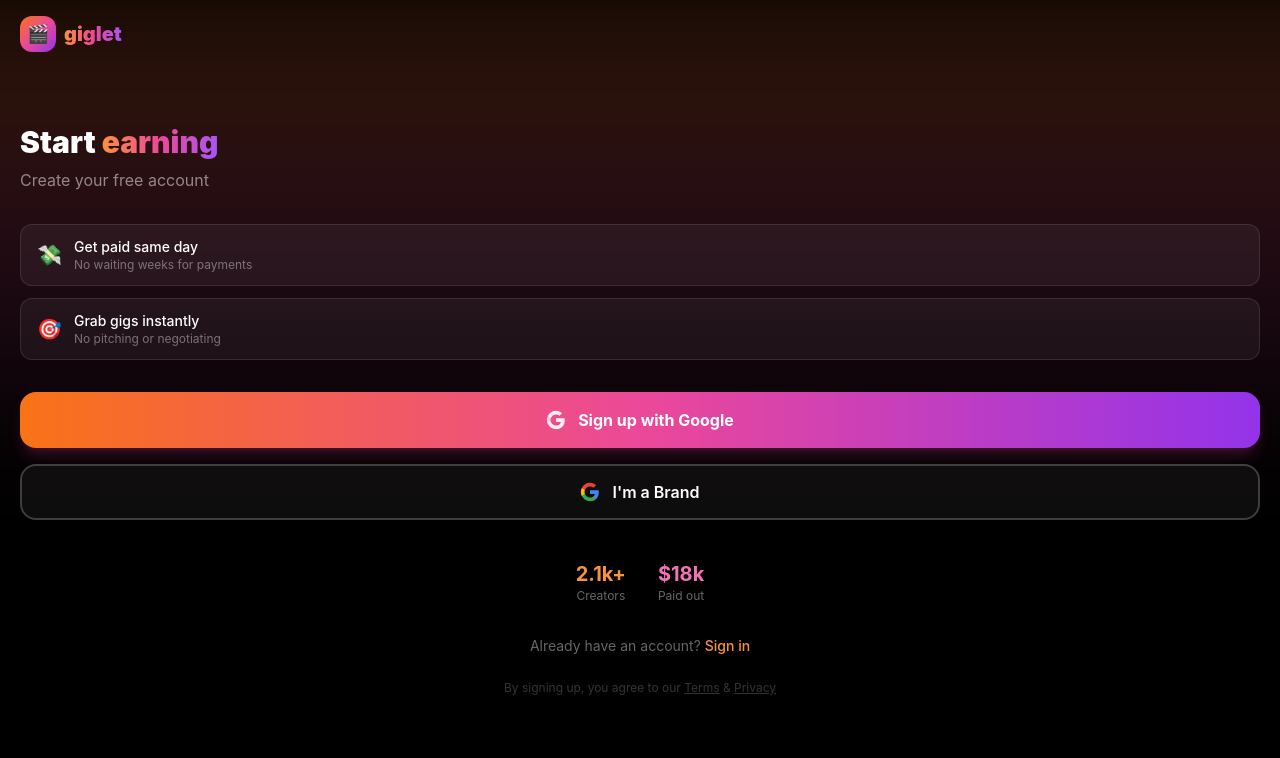
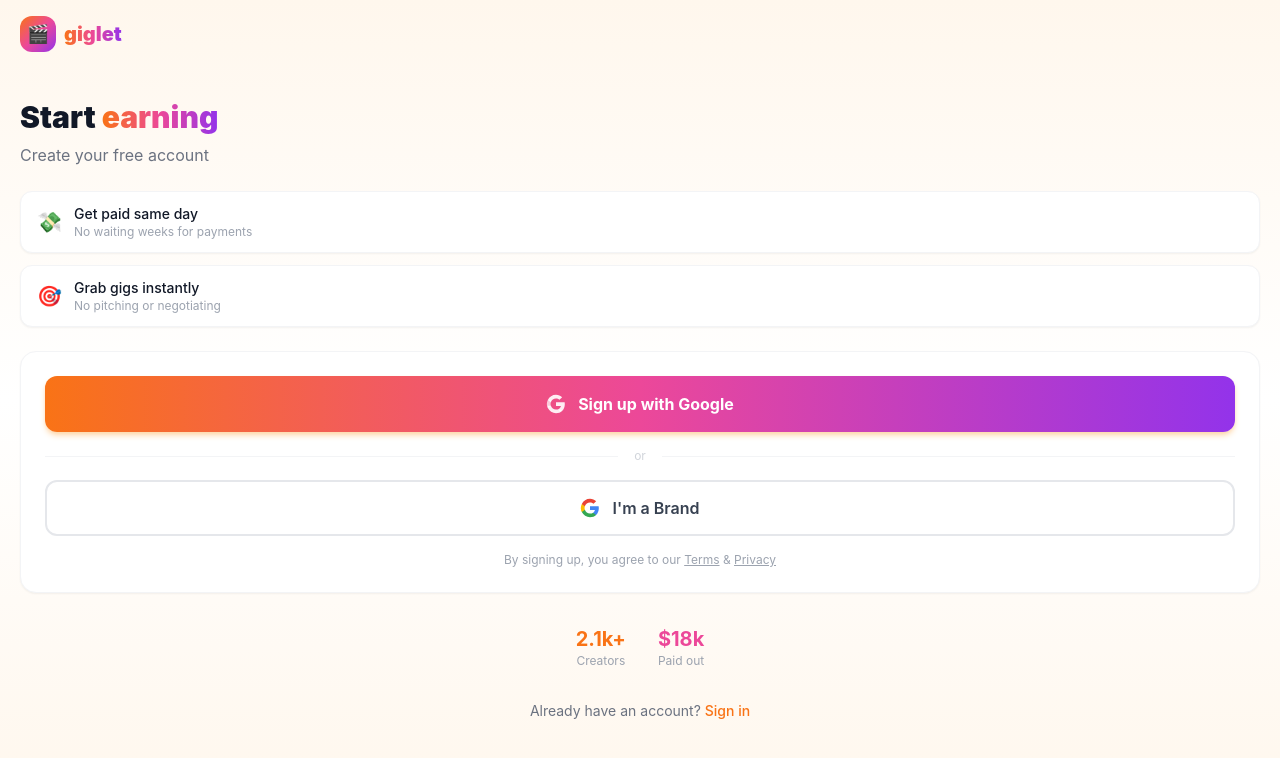
Before and after one commit to notswizz/ugc, a Next.js app: page /auth/signup in a window 1280 px wide. Shown: the top 758 px of the page. Built offline with nearby package versions, Linux system fonts and the light colour scheme; no server answers.

Commit message:
Light theme for landing + auth pages - matches dashboard

```diff
--- a/pages/auth/login.tsx
+++ b/pages/auth/login.tsx
@@ -63,22 +63,17 @@
       <Head>
         <title>Sign In - Giglet</title>
         <meta name="viewport" content="width=device-width, initial-scale=1.0, maximum-scale=1.0, user-scalable=no" />
-        <meta name="theme-color" content="#000000" />
+        <meta name="theme-color" content="#fff7ed" />
       </Head>
 
-      <div className="min-h-screen bg-black text-white flex flex-col">
-        {/* Background glow */}
-        <div className="fixed inset-0 pointer-events-none overflow-hidden">
-          <div className="absolute top-0 left-1/2 -translate-x-1/2 w-[200%] h-[60%] bg-gradient-to-b from-purple-600/20 via-pink-500/10 to-transparent blur-3xl" />
-        </div>
-
+      <div className="min-h-screen bg-gradient-to-b from-orange-50 via-white to-orange-50 text-gray-900 flex flex-col">
         {/* Header */}
         <header className="relative z-50 px-5 py-4">
           <Link href="/" className="flex items-center gap-2 w-fit">
             <div className="w-9 h-9 bg-gradient-to-br from-orange-500 via-pink-500 to-purple-600 rounded-xl flex items-center justify-center">
               <span className="text-lg">🎬</span>
             </div>
-            <span className="text-xl font-black bg-gradient-to-r from-orange-400 via-pink-500 to-purple-500 bg-clip-text text-transparent">
+            <span className="text-xl font-black bg-gradient-to-r from-orange-500 via-pink-500 to-purple-600 bg-clip-text text-transparent">
               giglet
             </span>
           </Link>
@@ -88,20 +83,20 @@
         <main className="relative z-10 flex-1 flex flex-col justify-center px-5 pb-12">
           {/* Title */}
           <div className={`mb-8 transition-all duration-500 ${mounted ? 'opacity-100 translate-y-0' : 'opacity-0 translate-y-4'}`}>
-            <h1 className="text-3xl font-black mb-2">Welcome back</h1>
-            <p className="text-white/50">Sign in to continue earning</p>
+            <h1 className="text-3xl font-black text-gray-900 mb-2">Welcome back</h1>
+            <p className="text-gray-500">Sign in to continue earning</p>
           </div>
 
-          {/* Auth buttons */}
-          <div className={`space-y-4 transition-all duration-500 delay-100 ${mounted ? 'opacity-100 translate-y-0' : 'opacity-0 translate-y-4'}`}>
+          {/* Auth card */}
+          <div className={`bg-white border border-gray-100 rounded-2xl p-6 shadow-sm transition-all duration-500 delay-100 ${mounted ? 'opacity-100 translate-y-0' : 'opacity-0 translate-y-4'}`}>
             <Button
               onClick={handleGoogleLogin}
               disabled={isLoading}
-              className="w-full h-14 bg-white hover:bg-gray-100 text-gray-900 rounded-2xl font-semibold text-base active:scale-[0.98] transition-all"
+              className="w-full h-14 bg-gray-900 hover:bg-gray-800 text-white rounded-xl font-semibold text-base active:scale-[0.98] transition-all"
             >
               {isLoading ? (
                 <div className="flex items-center gap-3">
-                  <div className="w-5 h-5 border-2 border-gray-400 border-t-transparent rounded-full animate-spin" />
+                  <div className="w-5 h-5 border-2 border-white border-t-transparent rounded-full animate-spin" />
                   <span>Signing in...</span>
                 </div>
               ) : (
@@ -117,32 +112,31 @@
               )}
             </Button>
 
+            {/* Legal */}
+            <p className="text-center mt-4 text-xs text-gray-400">
+              By continuing, you agree to our{' '}
+              <a href="#" className="underline">Terms</a> & <a href="#" className="underline">Privacy</a>
+            </p>
           </div>
 
           {/* Trust badges */}
-          <div className={`flex justify-center gap-6 mt-10 transition-all duration-500 delay-200 ${mounted ? 'opacity-100' : 'opacity-0'}`}>
+          <div className={`flex justify-center gap-6 mt-8 transition-all duration-500 delay-200 ${mounted ? 'opacity-100' : 'opacity-0'}`}>
             <div className="flex items-center gap-2">
-              <span className="text-orange-400">⚡</span>
-              <span className="text-xs text-white/40">Fast payouts</span>
+              <span className="text-orange-500">⚡</span>
+              <span className="text-xs text-gray-400">Fast payouts</span>
             </div>
             <div className="flex items-center gap-2">
-              <span className="text-green-400">🛡️</span>
-              <span className="text-xs text-white/40">Secure</span>
+              <span className="text-green-500">🛡️</span>
+              <span className="text-xs text-gray-400">Secure</span>
             </div>
           </div>
 
           {/* Footer link */}
-          <p className={`text-center mt-8 text-sm text-white/40 transition-all duration-500 delay-300 ${mounted ? 'opacity-100' : 'opacity-0'}`}>
+          <p className={`text-center mt-8 text-sm text-gray-500 transition-all duration-500 delay-300 ${mounted ? 'opacity-100' : 'opacity-0'}`}>
             Don't have an account?{' '}
-            <Link href="/auth/signup" className="text-orange-400 font-medium">
+            <Link href="/auth/signup" className="text-orange-500 font-medium">
               Sign up
             </Link>
-          </p>
-
-          {/* Legal */}
-          <p className="text-center mt-6 text-xs text-white/20">
-            By continuing, you agree to our{' '}
-            <a href="#" className="underline">Terms</a> & <a href="#" className="underline">Privacy</a>
           </p>
         </main>
       </div>
--- a/pages/auth/signup.tsx
+++ b/pages/auth/signup.tsx
@@ -71,22 +71,17 @@
       <Head>
         <title>Sign Up - Giglet</title>
         <meta name="viewport" content="width=device-width, initial-scale=1.0, maximum-scale=1.0, user-scalable=no" />
-        <meta name="theme-color" content="#000000" />
+        <meta name="theme-color" content="#fff7ed" />
       </Head>
 
-      <div className="min-h-screen bg-black text-white flex flex-col">
-        {/* Background glow */}
-        <div className="fixed inset-0 pointer-events-none overflow-hidden">
-          <div className="absolute top-0 left-1/2 -translate-x-1/2 w-[200%] h-[60%] bg-gradient-to-b from-orange-500/20 via-pink-500/15 to-transparent blur-3xl" />
-        </div>
-
+      <div className="min-h-screen bg-gradient-to-b from-orange-50 via-white to-orange-50 text-gray-900 flex flex-col">
         {/* Header */}
         <header className="relative z-50 px-5 py-4">
           <Link href="/" className="flex items-center gap-2 w-fit">
             <div className="w-9 h-9 bg-gradient-to-br from-orange-500 via-pink-500 to-purple-600 rounded-xl flex items-center justify-center">
               <span className="text-lg">🎬</span>
             </div>
-            <span className="text-xl font-black bg-gradient-to-r from-orange-400 via-pink-500 to-purple-500 bg-clip-text text-transparent">
+            <span className="text-xl font-black bg-gradient-to-r from-orange-500 via-pink-500 to-purple-600 bg-clip-text text-transparent">
               giglet
             </span>
           </Link>
@@ -95,37 +90,37 @@
         {/* Main content */}
         <main className="relative z-10 flex-1 flex flex-col justify-center px-5 pb-12">
           {/* Title */}
-          <div className={`mb-8 transition-all duration-500 ${mounted ? 'opacity-100 translate-y-0' : 'opacity-0 translate-y-4'}`}>
-            <h1 className="text-3xl font-black mb-2">
-              Start <span className="bg-gradient-to-r from-orange-400 via-pink-500 to-purple-500 bg-clip-text text-transparent">earning</span>
+          <div className={`mb-6 transition-all duration-500 ${mounted ? 'opacity-100 translate-y-0' : 'opacity-0 translate-y-4'}`}>
+            <h1 className="text-3xl font-black text-gray-900 mb-2">
+              Start <span className="bg-gradient-to-r from-orange-500 via-pink-500 to-purple-600 bg-clip-text text-transparent">earning</span>
             </h1>
-            <p className="text-white/50">Create your free account</p>
+            <p className="text-gray-500">Create your free account</p>
           </div>
 
           {/* Benefits */}
-          <div className={`space-y-3 mb-8 transition-all duration-500 delay-75 ${mounted ? 'opacity-100 translate-y-0' : 'opacity-0 translate-y-4'}`}>
-            <div className="flex items-center gap-3 bg-white/5 border border-white/10 rounded-xl px-4 py-3">
+          <div className={`space-y-3 mb-6 transition-all duration-500 delay-75 ${mounted ? 'opacity-100 translate-y-0' : 'opacity-0 translate-y-4'}`}>
+            <div className="flex items-center gap-3 bg-white border border-gray-100 rounded-xl px-4 py-3 shadow-sm">
               <span className="text-xl">💸</span>
               <div>
-                <p className="text-sm font-medium">Get paid same day</p>
-                <p className="text-xs text-white/40">No waiting weeks for payments</p>
+                <p className="text-sm font-medium text-gray-900">Get paid same day</p>
+                <p className="text-xs text-gray-400">No waiting weeks for payments</p>
               </div>
             </div>
-            <div className="flex items-center gap-3 bg-white/5 border border-white/10 rounded-xl px-4 py-3">
+            <div className="flex items-center gap-3 bg-white border border-gray-100 rounded-xl px-4 py-3 shadow-sm">
               <span className="text-xl">🎯</span>
               <div>
-                <p className="text-sm font-medium">Grab gigs instantly</p>
-                <p className="text-xs text-white/40">No pitching or negotiating</p>
+                <p className="text-sm font-medium text-gray-900">Grab gigs instantly</p>
+                <p className="text-xs text-gray-400">No pitching or negotiating</p>
               </div>
             </div>
           </div>
 
-          {/* Auth button */}
-          <div className={`space-y-4 transition-all duration-500 delay-150 ${mounted ? 'opacity-100 translate-y-0' : 'opacity-0 translate-y-4'}`}>
+          {/* Auth card */}
+          <div className={`bg-white border border-gray-100 rounded-2xl p-6 shadow-sm transition-all duration-500 delay-150 ${mounted ? 'opacity-100 translate-y-0' : 'opacity-0 translate-y-4'}`}>
             <Button
               onClick={handleGoogleLogin}
               disabled={isLoading}
-              className="w-full h-14 bg-gradient-to-r from-orange-500 via-pink-500 to-purple-600 hover:from-orange-600 hover:via-pink-600 hover:to-purple-700 text-white rounded-2xl font-bold text-base shadow-lg shadow-pink-500/20 active:scale-[0.98] transition-all"
+              className="w-full h-14 bg-gradient-to-r from-orange-500 via-pink-500 to-purple-600 hover:from-orange-600 hover:via-pink-600 hover:to-purple-700 text-white rounded-xl font-bold text-base shadow-md shadow-orange-200 active:scale-[0.98] transition-all"
             >
               {isLoading ? (
                 <div className="flex items-center gap-3">
@@ -145,9 +140,15 @@
               )}
             </Button>
 
+            <div className="relative flex items-center gap-4 py-4">
+              <div className="flex-1 h-px bg-gray-100" />
+              <span className="text-xs text-gray-300">or</span>
+              <div className="flex-1 h-px bg-gray-100" />
+            </div>
+
             <Button
               variant="outline"
-              className="w-full h-14 border-white/20 bg-white/5 text-white rounded-2xl font-semibold text-base active:scale-[0.98] transition-all"
+              className="w-full h-14 border-gray-200 bg-white text-gray-700 rounded-xl font-semibold text-base active:scale-[0.98] transition-all"
               onClick={handleGoogleLogin}
               disabled={isLoading}
             >
@@ -161,32 +162,32 @@
                 <span>I'm a Brand</span>
               </div>
             </Button>
+
+            {/* Legal */}
+            <p className="text-center mt-4 text-xs text-gray-400">
+              By signing up, you agree to our{' '}
+              <a href="#" className="underline">Terms</a> & <a href="#" className="underline">Privacy</a>
+            </p>
           </div>
 
           {/* Stats */}
-          <div className={`flex justify-center gap-8 mt-10 transition-all duration-500 delay-200 ${mounted ? 'opacity-100' : 'opacity-0'}`}>
+          <div className={`flex justify-center gap-8 mt-8 transition-all duration-500 delay-200 ${mounted ? 'opacity-100' : 'opacity-0'}`}>
             <div className="text-center">
-              <div className="text-xl font-bold text-orange-400">2.1k+</div>
-              <div className="text-xs text-white/40">Creators</div>
+              <div className="text-xl font-bold text-orange-500">2.1k+</div>
+              <div className="text-xs text-gray-400">Creators</div>
             </div>
             <div className="text-center">
-              <div className="text-xl font-bold text-pink-400">$18k</div>
-              <div className="text-xs text-white/40">Paid out</div>
+              <div className="text-xl font-bold text-pink-500">$18k</div>
+              <div className="text-xs text-gray-400">Paid out</div>
             </div>
           </div>
 
           {/* Footer link */}
-          <p className={`text-center mt-8 text-sm text-white/40 transition-all duration-500 delay-300 ${mounted ? 'opacity-100' : 'opacity-0'}`}>
+          <p className={`text-center mt-8 text-sm text-gray-500 transition-all duration-500 delay-300 ${mounted ? 'opacity-100' : 'opacity-0'}`}>
             Already have an account?{' '}
-            <Link href="/auth/login" className="text-orange-400 font-medium">
+            <Link href="/auth/login" className="text-orange-500 font-medium">
               Sign in
             </Link>
-          </p>
-
-          {/* Legal */}
-          <p className="text-center mt-6 text-xs text-white/20">
-            By signing up, you agree to our{' '}
-            <a href="#" className="underline">Terms</a> & <a href="#" className="underline">Privacy</a>
           </p>
         </main>
       </div>
```
Also changed, not shown: pages/index.js (+49 -54 lines).
